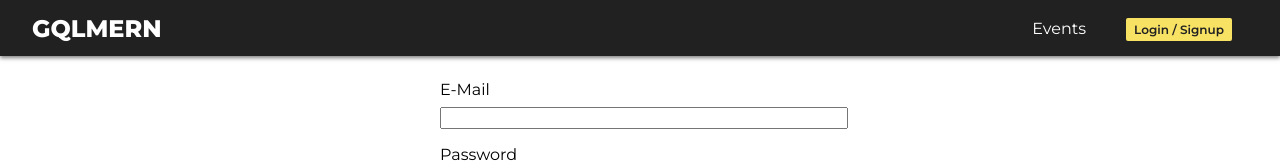
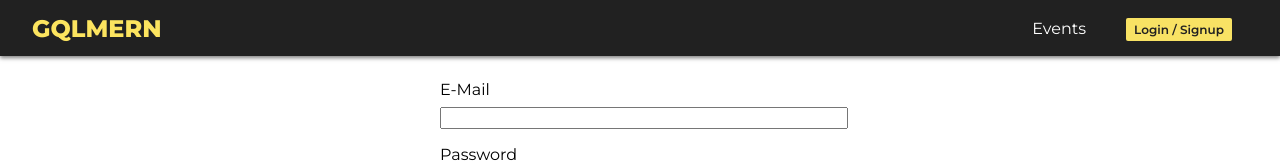
Before and after one commit to abdulrafay02/graphql-react-event-booking, a React (Create React App) app in the folder frontend/: page /auth in a window 1280 px wide. Shown: the top 163 px of the page. Built offline with nearby package versions, Linux system fonts and the light colour scheme.

Commit message:
minor ui chg

```diff
--- a/frontend/src/components/Navigation/MainNavigation.css
+++ b/frontend/src/components/Navigation/MainNavigation.css
@@ -16,7 +16,7 @@
 .main-navigation__logo h1 {
   margin: 0;
   font-size: 1.5rem;
-  color: #fff;
+  color: #fce45f;
 }
 
 .main-navigation__items {
```
